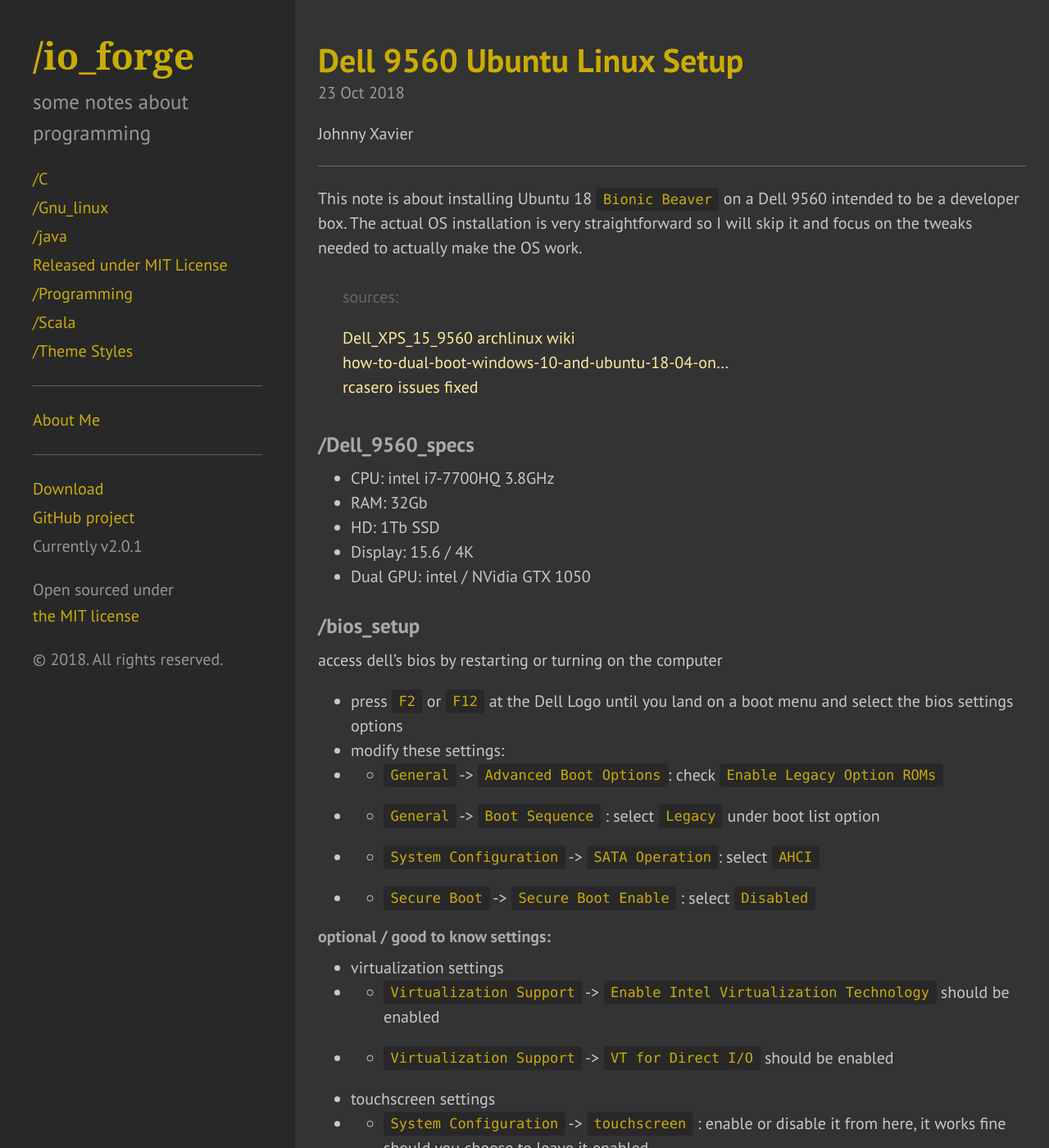
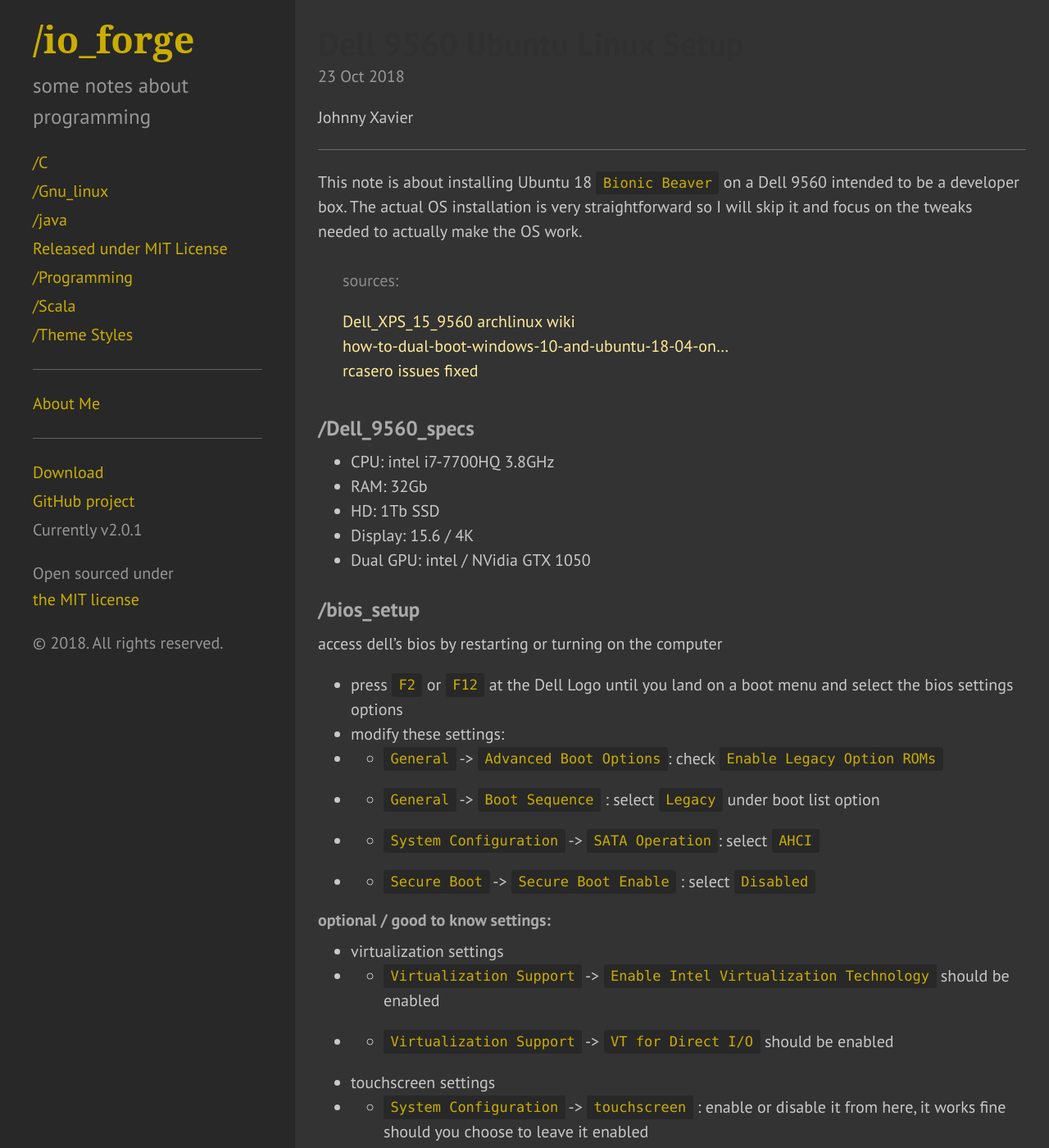
Before and after one commit to JohnnyXavier/johnnyxavier.github.io, a Jekyll site: the page built from _posts/2018-10-23-dell-9560-setup.md, in a window 1280 px wide and 1400 px high. Shown: the whole window at 82% size. Built offline with Jekyll 4.4.1, drawn with Linux system fonts in a browser that asks for light colours; some of the changed text lies outside the part shown.

Commit message:
new theme

````diff
--- a/_includes/head.html
+++ b/_includes/head.html
@@ -15,7 +15,6 @@
     </title>
 
     <!-- CSS -->
-    <link rel="stylesheet" href="{{ site.baseurl }}/public/css/poole.css">
     <link rel="stylesheet" href="{{ site.baseurl }}/public/css/darculaSyntax.css">
     <link rel="stylesheet" href="{{ site.baseurl }}/public/css/blackdoc.css">
     <link rel="stylesheet" href="http://fonts.googleapis.com/css?family=PT+Sans:400,400italic,700|Abril+Fatface">
--- a/_posts/2018-10-23-dell-9560-setup.md
+++ b/_posts/2018-10-23-dell-9560-setup.md
@@ -44,8 +44,7 @@
 
 > a few **key** features do no work straight away so we are going to tune them in the next sections
 >
-> the misses include:
->
+> the misses include:<br>
 > nvidia 1050 (discrete card) / power management
 
 ### /OS_tuneup
@@ -53,8 +52,7 @@
 * graphics:
 * * add graphics ppa, install nvidia drivers but select intel graphics chip:
 
-<p class="code-title">bash</p>
-
+###### Bash
 ```bash
 sudo add-apt-repository ppa:graphics-drivers/ppa
 sudo apt update
@@ -69,8 +67,7 @@
 * * the graphic card caused lots of seemingly unrelated problems, from not booting to not rebooting or not waking up after sleep, etc
 passing a few kernel mods solves this.
 
-<p class="code-title">bash</p>
-
+###### Bash
 ```bash
 sudo nano /etc/default/grub
 # locate the entry below and add:
@@ -81,8 +78,7 @@
 ```
 as you are editing `grub` you can also tune a few other options.
 
-<p class="code-title">bash</p>
-
+###### Bash
 ```bash
 GRUB_TIMEOUT=10 # this will give you more time into the grub screen (time is in secs)
 
@@ -102,8 +98,7 @@
 The **big noticeable** difference in power consumption and temperature drop was the switching from the nvidia card to the intel one.
 I leave the usual suspects for power management here
 
-<p class="code-title">bash</p>
-
+###### Bash
 ```bash
 sudo apt install tlp tlp-rdw powertop
 sudo tlp start
@@ -116,8 +111,7 @@
 
 * Kernel update:
 
-<p class="code-title">bash</p>
-
+###### Bash
 ```bash
 uname -r
 -> 4.15.0-36-generic
--- a/public/css/blackdoc.scss
+++ b/public/css/blackdoc.scss
@@ -55,8 +55,7 @@
 h2,
 h3,
 h4,
-h5,
-h6 {
+h5 {
   color: #aaa;
   margin-bottom: .5rem;
   font-weight: bold;
@@ -78,7 +77,7 @@
   font-size: 1.25rem;
 }
 
-h4, h5, h6 {
+h4, h5 {
   margin-top: 1rem;
   font-size: 1rem;
 }
@@ -87,8 +86,7 @@
 h2 a,
 h3 a,
 h4 a,
-h5 a,
-h6 a {
+h5 a {
   color: #50585d;
   font-kerning: auto;
   font-feature-settings: "kern", "liga", "dlig", "hlig", "cswh";
@@ -99,8 +97,7 @@
 h2 a:hover,
 h3 a:hover,
 h4 a:hover,
-h5 a:hover,
-h6 a:hover {
+h5 a:hover {
   color: #ffeb99;
 }
 
@@ -160,6 +157,20 @@
   font-family: Menlo, Monaco, "Courier New", monospace;
 }
 
+pre {
+  display: block;
+  margin-top: 0;
+  margin-bottom: 1rem;
+  padding: 1rem;
+  font-size: .8rem;
+  line-height: 1.4;
+  white-space: pre;
+  white-space: pre-wrap;
+  word-break: break-all;
+  word-wrap: break-word;
+  background-color: #f9f9f9;
+}
+
 pre code {
   padding: 0;
   font-size: 100%;
@@ -181,6 +192,25 @@
   background-color: #222;
 }
 
+/* Misc */
+* {
+  -webkit-box-sizing: border-box;
+  -moz-box-sizing: border-box;
+  box-sizing: border-box;
+}
+
+abbr {
+  font-size: 85%;
+  font-weight: bold;
+  color: #555;
+  text-transform: uppercase;
+}
+
+abbr[title] {
+  cursor: help;
+  border-bottom: 1px dotted #e5e5e5;
+}
+
 pre {
   white-space: pre;
   overflow: auto !important;
@@ -196,8 +226,36 @@
 }
 
 blockquote {
-  color: #666;
+  padding: .5rem 1rem;
+  margin: .8rem 0;
+  color: #8c8c8c;
   border-left: .25rem solid #333;
+}
+
+blockquote p:last-child {
+  margin-bottom: 0;
+}
+
+@media (min-width: 30em) {
+  blockquote {
+    padding-right: 5rem;
+    padding-left: 1.25rem;
+  }
+}
+
+img {
+  display: block;
+  max-width: 100%;
+  margin: 0 0 1rem;
+  border-radius: 5px;
+}
+
+/* Tables */
+table {
+  margin-bottom: 1rem;
+  width: 100%;
+  border: 1px solid #e5e5e5;
+  border-collapse: collapse;
 }
 
 td,
@@ -235,18 +293,35 @@
  * or to a parent if there are multiple elements to show.
  */
 
+.lead {
+  font-size: 1.25rem;
+  font-weight: 300;
+}
+
 .message {
-  color: #bbb;
+  margin-bottom: 1rem;
+  padding: 1rem;
+  color: $sidebarText-highlight;
   background-color: #333;
 }
 
 /* Gist */
+.gist .gist-file .gist-data {
+  font-size: .8rem !important;
+  line-height: 1.4;
+}
+
+.gist .gist-file {
+  font-family: Menlo, Monaco, "Courier New", monospace !important;
+}
+
 .gist-data {
   background-color: #222 !important;
   border-bottom: 1px solid #333 !important;
 }
 
 .gist .markdown-body {
+  padding: 15px;
   color: #999 !important;
 }
 
@@ -262,6 +337,18 @@
   background-color: #222 !important;
 }
 
+.gist pre {
+  padding: 0;
+  background-color: transparent;
+}
+
+.gist code {
+  padding: 0;
+  color: inherit;
+  background-color: transparent;
+  border-radius: 0;
+}
+
 /*
  * Sidebar
  *
@@ -271,7 +358,7 @@
 
 .sidebar {
   text-align: center;
-  padding: 2rem 1rem;
+  padding: 1rem 1rem;
   color: $sidebarText;
   background-color: $sidebarBackground;
   overflow: auto;
@@ -293,6 +380,10 @@
   color: $sidebarText-highlight;
 }
 
+.sidebar a:hover {
+  color: #ffeb99;
+}
+
 /* About section */
 .sidebar-about h1 {
   color: $sidebarText-highlight;
@@ -311,13 +402,17 @@
   line-height: 1.75;
 }
 
-a.sidebar-nav-item:hover,
+a.sidebar-nav-item:hover {
+  text-decoration: none;
+}
+
 a.sidebar-nav-item:focus {
   text-decoration: underline;
 }
 
 .sidebar-nav-item.active {
   font-weight: bold;
+  text-decoration: underline;
 }
 
 /* Sticky sidebar
@@ -339,10 +434,19 @@
  *
  * Align the contents of the site above the proper threshold with some margin-fu
  * with a 25%-wide `.sidebar`.
+ * Center the page content.
  */
 
+.container {
+  max-width: 36rem;
+  padding-left: 1rem;
+  padding-right: 1rem;
+  margin-left: auto;
+  margin-right: auto;
+}
+
 .content {
-  padding-top: 2rem;
+  padding-top: 1rem;
   padding-bottom: 4rem;
 }
 
@@ -514,3 +618,157 @@
 ::-webkit-scrollbar-thumb:hover {
   background: #7d7d7d;
 }
+
+
+/*
+POOLE CSS RULES TO REVIEW
+
+
+*/
+
+
+/*
+ * Masthead
+ *
+ * Super small header above the content for site name and short description.
+ */
+
+.masthead {
+  padding-top: 1rem;
+  padding-bottom: 1rem;
+  margin-bottom: 3rem;
+}
+
+.masthead-title {
+  margin-top: 0;
+  margin-bottom: 0;
+  color: #505050;
+}
+
+.masthead-title a {
+  color: #505050;
+}
+
+.masthead-title small {
+  font-size: 75%;
+  font-weight: 400;
+  color: #c0c0c0;
+  letter-spacing: 0;
+}
+
+/*
+ * Posts and pages
+ *
+ * Each post is wrapped in `.post` and is used on default and post layouts. Each
+ * page is wrapped in `.page` and is only used on the page layout.
+ */
+
+.page,
+.post {
+  margin-bottom: 4em;
+}
+
+/* Blog post or page title */
+.page-title,
+.post-title,
+.post-title a {
+  color: #303030;
+}
+
+.page-title,
+.post-title {
+  margin-top: 0;
+}
+
+/* Meta data line below post title */
+.post-date {
+  display: block;
+  margin-top: -.5rem;
+  margin-bottom: 1rem;
+  color: #9a9a9a;
+}
+
+/* Related posts */
+.related {
+  padding-top: 2rem;
+  padding-bottom: 2rem;
+  border-top: 1px solid #eee;
+}
+
+.related-posts {
+  padding-left: 0;
+  list-style: none;
+}
+
+.related-posts h3 {
+  margin-top: 0;
+}
+
+.related-posts li small {
+  font-size: 75%;
+  color: #999;
+}
+
+.related-posts li a:hover {
+  color: #268bd2;
+  text-decoration: none;
+}
+
+.related-posts li a:hover small {
+  color: inherit;
+}
+
+/*
+ * Pagination
+ *
+ * Super lightweight (HTML-wise) blog pagination. `span`s are provide for when
+ * there are no more previous or next posts to show.
+ */
+
+.pagination {
+  overflow: hidden; /* clearfix */
+  margin-left: -1rem;
+  margin-right: -1rem;
+  font-family: "PT Sans", Helvetica, Arial, sans-serif;
+  color: #ccc;
+  text-align: center;
+}
+
+/* Pagination items can be `span`s or `a`s */
+.pagination-item {
+  display: block;
+  padding: 1rem;
+  border: 1px solid #eee;
+}
+
+.pagination-item:first-child {
+  margin-bottom: -1px;
+}
+
+/* Only provide a hover state for linked pagination items */
+a.pagination-item:hover {
+  background-color: #f5f5f5;
+}
+
+@media (min-width: 30em) {
+  .pagination {
+    margin: 3rem 0;
+  }
+
+  .pagination-item {
+    float: left;
+    width: 50%;
+  }
+
+  .pagination-item:first-child {
+    margin-bottom: 0;
+    border-top-left-radius: 4px;
+    border-bottom-left-radius: 4px;
+  }
+
+  .pagination-item:last-child {
+    margin-left: -1px;
+    border-top-right-radius: 4px;
+    border-bottom-right-radius: 4px;
+  }
+}
--- a/public/css/darculaSyntax.scss
+++ b/public/css/darculaSyntax.scss
@@ -318,7 +318,7 @@
   }
 }
 
-.code-title {
+h6 {
   display: block;
   text-align: left;
   margin: 0 20px;
--- a/public/css/poole.css
+++ /dev/null
@@ -1,325 +0,0 @@
-/*
- *                        ___
- *                       /\_ \
- *  _____     ___     ___\//\ \      __
- * /\ '__`\  / __`\  / __`\\ \ \   /'__`\
- * \ \ \_\ \/\ \_\ \/\ \_\ \\_\ \_/\  __/
- *  \ \ ,__/\ \____/\ \____//\____\ \____\
- *   \ \ \/  \/___/  \/___/ \/____/\/____/
- *    \ \_\
- *     \/_/
- *
- * Designed, built, and released under MIT license by @mdo. Learn more at
- * https://github.com/poole/poole.
- */
-
-/*
- * Contents
- *
- * Body resets
- * Custom type
- * Messages
- * Container
- * Masthead
- * Posts and pages
- * Pagination
- * Reverse layout
- * Themes
- */
-
-/*
- * Body resets
- *
- * Update the foundational and global aspects of the page.
- */
-
-* {
-    -webkit-box-sizing: border-box;
-    -moz-box-sizing: border-box;
-    box-sizing: border-box;
-}
-
-/* Misc */
-
-abbr {
-    font-size: 85%;
-    font-weight: bold;
-    color: #555;
-    text-transform: uppercase;
-}
-
-abbr[title] {
-    cursor: help;
-    border-bottom: 1px dotted #e5e5e5;
-}
-
-/* Code */
-pre {
-    display: block;
-    margin-top: 0;
-    margin-bottom: 1rem;
-    padding: 1rem;
-    font-size: .8rem;
-    line-height: 1.4;
-    white-space: pre;
-    white-space: pre-wrap;
-    word-break: break-all;
-    word-wrap: break-word;
-    background-color: #f9f9f9;
-}
-
-/* Gist via GitHub Pages */
-.gist .gist-file {
-    font-family: Menlo, Monaco, "Courier New", monospace !important;
-}
-
-.gist .markdown-body {
-    padding: 15px;
-}
-
-.gist pre {
-    padding: 0;
-    background-color: transparent;
-}
-
-.gist .gist-file .gist-data {
-    font-size: .8rem !important;
-    line-height: 1.4;
-}
-
-.gist code {
-    padding: 0;
-    color: inherit;
-    background-color: transparent;
-    border-radius: 0;
-}
-
-/* Quotes */
-blockquote {
-    padding: .5rem 1rem;
-    margin: .8rem 0;
-    color: #7a7a7a;
-    border-left: .25rem solid #e5e5e5;
-}
-
-blockquote p:last-child {
-    margin-bottom: 0;
-}
-
-@media (min-width: 30em) {
-    blockquote {
-        padding-right: 5rem;
-        padding-left: 1.25rem;
-    }
-}
-
-img {
-    display: block;
-    max-width: 100%;
-    margin: 0 0 1rem;
-    border-radius: 5px;
-}
-
-/* Tables */
-table {
-    margin-bottom: 1rem;
-    width: 100%;
-    border: 1px solid #e5e5e5;
-    border-collapse: collapse;
-}
-
-td,
-th {
-    padding: .25rem .5rem;
-    border: 1px solid #e5e5e5;
-}
-
-tbody tr:nth-child(odd) td,
-tbody tr:nth-child(odd) th {
-    background-color: #f9f9f9;
-}
-
-/*
- * Custom type
- *
- * Extend paragraphs with `.lead` for larger introductory text.
- */
-
-.lead {
-    font-size: 1.25rem;
-    font-weight: 300;
-}
-
-/*
- * Messages
- *
- * Show alert messages to users. You may add it to single elements like a `<p>`,
- * or to a parent if there are multiple elements to show.
- */
-
-.message {
-    margin-bottom: 1rem;
-    padding: 1rem;
-    color: #717171;
-    background-color: #f9f9f9;
-}
-
-/*
- * Container
- *
- * Center the page content.
- */
-
-.container {
-    max-width: 38rem;
-    padding-left: 1rem;
-    padding-right: 1rem;
-    margin-left: auto;
-    margin-right: auto;
-}
-
-/*
- * Masthead
- *
- * Super small header above the content for site name and short description.
- */
-
-.masthead {
-    padding-top: 1rem;
-    padding-bottom: 1rem;
-    margin-bottom: 3rem;
-}
-
-.masthead-title {
-    margin-top: 0;
-    margin-bottom: 0;
-    color: #505050;
-}
-
-.masthead-title a {
-    color: #505050;
-}
-
-.masthead-title small {
-    font-size: 75%;
-    font-weight: 400;
-    color: #c0c0c0;
-    letter-spacing: 0;
-}
-
-/*
- * Posts and pages
- *
- * Each post is wrapped in `.post` and is used on default and post layouts. Each
- * page is wrapped in `.page` and is only used on the page layout.
- */
-
-.page,
-.post {
-    margin-bottom: 4em;
-}
-
-/* Blog post or page title */
-.page-title,
-.post-title,
-.post-title a {
-    color: #303030;
-}
-
-.page-title,
-.post-title {
-    margin-top: 0;
-}
-
-/* Meta data line below post title */
-.post-date {
-    display: block;
-    margin-top: -.5rem;
-    margin-bottom: 1rem;
-    color: #9a9a9a;
-}
-
-/* Related posts */
-.related {
-    padding-top: 2rem;
-    padding-bottom: 2rem;
-    border-top: 1px solid #eee;
-}
-
-.related-posts {
-    padding-left: 0;
-    list-style: none;
-}
-
-.related-posts h3 {
-    margin-top: 0;
-}
-
-.related-posts li small {
-    font-size: 75%;
-    color: #999;
-}
-
-.related-posts li a:hover {
-    color: #268bd2;
-    text-decoration: none;
-}
-
-.related-posts li a:hover small {
-    color: inherit;
-}
-
-/*
- * Pagination
- *
- * Super lightweight (HTML-wise) blog pagination. `span`s are provide for when
- * there are no more previous or next posts to show.
- */
-
-.pagination {
-    overflow: hidden; /* clearfix */
-    margin-left: -1rem;
-    margin-right: -1rem;
-    font-family: "PT Sans", Helvetica, Arial, sans-serif;
-    color: #ccc;
-    text-align: center;
-}
-
-/* Pagination items can be `span`s or `a`s */
-.pagination-item {
-    display: block;
-    padding: 1rem;
-    border: 1px solid #eee;
-}
-
-.pagination-item:first-child {
-    margin-bottom: -1px;
-}
-
-/* Only provide a hover state for linked pagination items */
-a.pagination-item:hover {
-    background-color: #f5f5f5;
-}
-
-@media (min-width: 30em) {
-    .pagination {
-        margin: 3rem 0;
-    }
-
-    .pagination-item {
-        float: left;
-        width: 50%;
-    }
-
-    .pagination-item:first-child {
-        margin-bottom: 0;
-        border-top-left-radius: 4px;
-        border-bottom-left-radius: 4px;
-    }
-
-    .pagination-item:last-child {
-        margin-left: -1px;
-        border-top-right-radius: 4px;
-        border-bottom-right-radius: 4px;
-    }
-}
````
Also changed, not shown: pages/java.md (+4 -2 lines), pages/styles.md (+7 -5 lines).
